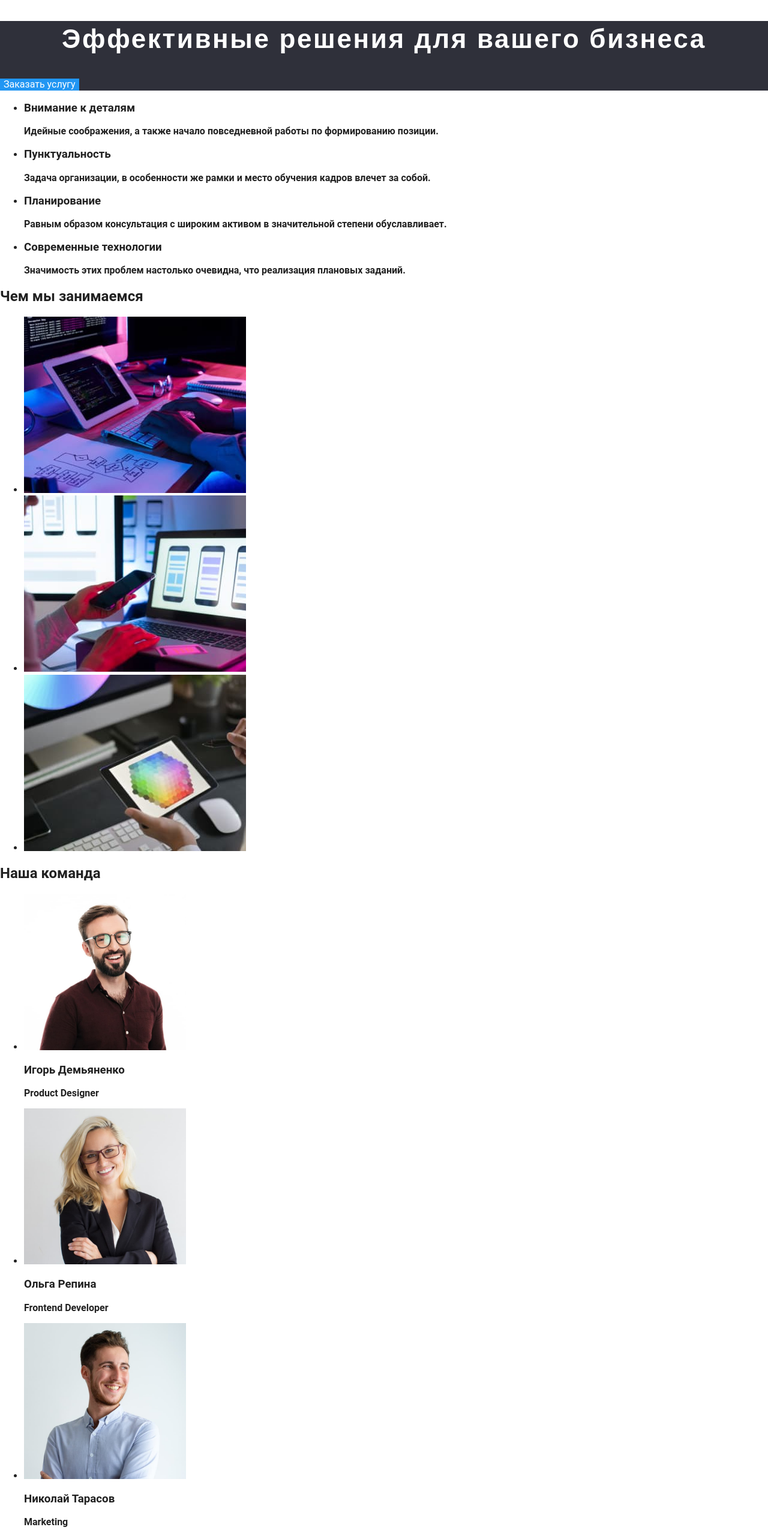
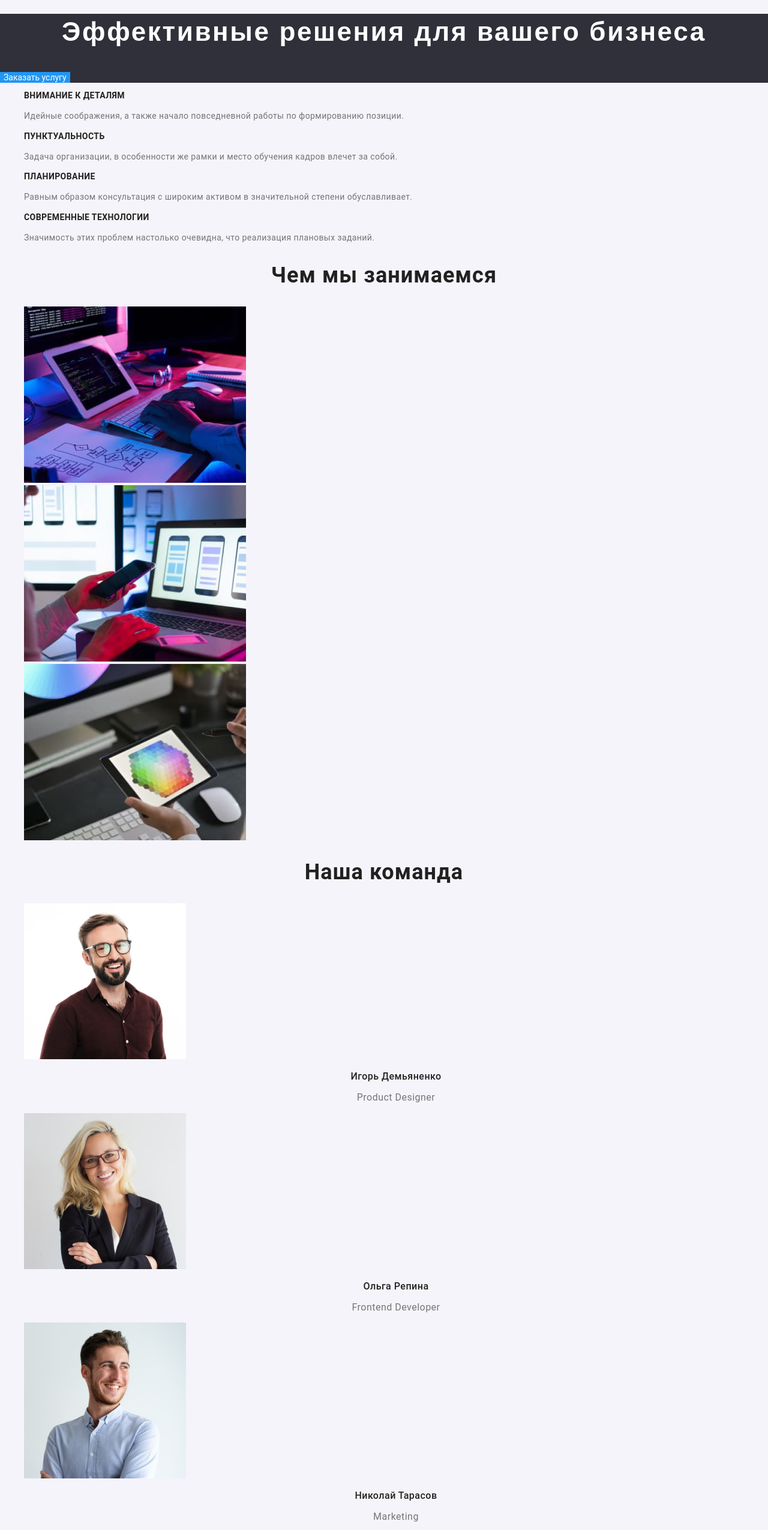
Before and after one commit to bernatskak/goit-markup-hw-02, a plain HTML site: page index.html in a window 1280 px wide. Shown: the part 152-2703 px from the top of the page at 60% size. Drawn offline with nearby package versions, Linux system fonts and the light colour scheme.

Commit message:
add css styles

```diff
--- a/css/styles.css
+++ b/css/styles.css
@@ -14,11 +14,12 @@
 
 body {
   font-family: var(--main-font-family);
+  letter-spacing: 0.03em;
+  font-size: 14px;
+  font-weight: 700;
+  line-height: 1.14;
 
-  font-size: 16px;
-  font-weight: 700;
-  font-style: normal;
-
+  background-color: var(--badge-bg-color);
   color: var(--main-color);
 }
 /* Common Styles */
@@ -47,7 +48,6 @@ body {
 
 .site-logo {
   font-family: 'Raleway';
-  font-style: normal;
   font-weight: 700;
   font-size: 26px;
   line-height: 1.19;
@@ -58,7 +58,6 @@ body {
 
 .nav-link {
   font-family: 'Roboto';
-  font-style: normal;
   font-weight: 500;
   font-size: 14px;
   line-height: 1.14;
@@ -74,7 +73,6 @@ body {
 
 .contact .contact-type {
   font-family: 'Roboto';
-  font-style: normal;
   font-weight: 500;
   font-size: 14px;
   line-height: 1.14;
@@ -83,7 +81,6 @@ body {
 }
 .contact-mail {
   font-family: 'Roboto';
-  font-style: normal;
   font-weight: 500;
   font-size: 14px;
   line-height: 1.14;
@@ -96,7 +93,6 @@ body {
 
 .contact-tel {
   font-family: 'Roboto';
-  font-style: normal;
   font-weight: 500;
   font-size: 14px;
   line-height: 1.14;
@@ -111,7 +107,6 @@ body {
 }
 .section-title {
   font-family: var(--secondary-font-family);
-  font-style: normal;
   font-weight: 900;
   font-size: 44px;
   line-height: 1.36;
@@ -124,13 +119,15 @@ body {
   border: none;
   background-color: #2196f3;
   cursor: pointer;
-  font-family: 'Roboto';
-  font-style: normal;
+  font-family: inherit;
+
   color: var(--main-light-color);
 }
 .button:hover {
   background-color: var(--current-color);
   background-color: #188ce8;
+}
+.section {
 }
 .vissually-hidden {
   position: absolute;
@@ -144,3 +141,102 @@ body {
   clip: rect(0 0 0 0);
   overflow: hidden;
 }
+/*Features*/
+.feature {
+  text-decoration: none;
+}
+.feature .title {
+  font-family: 'Roboto';
+  font-weight: 700;
+  font-size: 14px;
+  line-height: 1.14;
+  letter-spacing: 0.03em;
+  text-transform: uppercase;
+
+  color: #212121;
+}
+
+.feature .text {
+  font-family: 'Roboto';
+  font-weight: 400;
+  font-size: 14px;
+  line-height: 1.71;
+  letter-spacing: 0.03em;
+
+  color: #757575;
+}
+/*Work*/
+.about-work {
+  font-family: 'Roboto';
+  font-style: normal;
+  font-weight: 700;
+  font-size: 36px;
+  line-height: 1.16;
+  text-align: center;
+  letter-spacing: 0.03em;
+
+  color: #212121;
+}
+
+/*Our team*/
+
+.team {
+  font-size: 36px;
+  line-height: 1.16;
+  text-align: center;
+  letter-spacing: 0.03em;
+
+  color: #212121;
+}
+.about-name {
+  font-family: 'Roboto';
+  font-weight: 500;
+  font-size: 16px;
+  line-height: 1.18;
+  text-align: center;
+  letter-spacing: 0.03em;
+
+  color: #212121;
+}
+.position {
+  font-family: 'Roboto';
+  font-weight: 400;
+  font-size: 16px;
+  line-height: 1.18;
+
+  text-align: center;
+  letter-spacing: 0.03em;
+
+  color: #757575;
+}
+/*Contacts*/
+.footer {
+  background-color: var(--border-color);
+}
+.secondary-current {
+  font-family: 'Raleway';
+  font-weight: 700;
+  font-size: 26px;
+  line-height: 1.19;
+  letter-spacing: 0.03em;
+
+  color: #ffffff;
+}
+.street {
+  font-family: 'Roboto';
+  font-weight: 400;
+  font-size: 14px;
+  line-height: 1.71;
+  letter-spacing: 0.03em;
+
+  color: #ffffff;
+}
+.contacts {
+  font-family: 'Roboto';
+  font-weight: 400;
+  font-size: 14px;
+  line-height: 1.71;
+  letter-spacing: 0.03em;
+
+  color: rgba(255, 255, 255, 0.6);
+}
--- a/index.html
+++ b/index.html
@@ -50,34 +50,38 @@
           <button type="button" class="button">Заказать услугу</button>
         </div>
       </section>
-      <section class="features">
+      <section>
         <h2 class="vissually-hidden">Наши Преимущества</h2>
-        <ul>
+        <ul class="feature list">
           <li>
-            <h3>Внимание к деталям</h3>
-            <p>Идейные соображения, а также начало повседневной работы по формированию позиции.</p>
+            <h3 class="title">Внимание к деталям</h3>
+            <p class="text">
+              Идейные соображения, а также начало повседневной работы по формированию позиции.
+            </p>
           </li>
           <li>
-            <h3>Пунктуальность</h3>
-            <p>
+            <h3 class="title">Пунктуальность</h3>
+            <p class="text">
               Задача организации, в особенности же рамки и место обучения кадров влечет за собой.
             </p>
           </li>
           <li>
-            <h3>Планирование</h3>
-            <p>
+            <h3 class="title">Планирование</h3>
+            <p class="text">
               Равным образом консультация с широким активом в значительной степени обуславливает.
             </p>
           </li>
           <li>
-            <h3>Современные технологии</h3>
-            <p>Значимость этих проблем настолько очевидна, что реализация плановых заданий.</p>
+            <h3 class="title">Современные технологии</h3>
+            <p class="text">
+              Значимость этих проблем настолько очевидна, что реализация плановых заданий.
+            </p>
           </li>
         </ul>
       </section>
       <section>
-        <h2>Чем мы занимаемся</h2>
-        <ul>
+        <h2 class="about-work">Чем мы занимаемся</h2>
+        <ul class="list">
           <li>
             <img src="./images/box1.jpg" alt="box1" width="370" />
           </li>
@@ -89,46 +93,51 @@
           </li>
         </ul>
       </section>
+      <!--Our team-->
       <section>
-        <h2>Наша команда</h2>
-        <ul>
+        <h2 class="team">Наша команда</h2>
+        <ul class="list">
           <li>
             <img src="./images/Игорь1.jpg" alt="Игорь Демьяненко Product Designer" width="270" />
-            <h3>Игорь Демьяненко</h3>
-            <p>Product Designer</p>
+            <h3 class="about-name">Игорь Демьяненко</h3>
+            <p class="position">Product Designer</p>
           </li>
           <li>
             <img src="./images/Ольга1.jpg" alt="Ольга Репина Frontend Developer" width="270" />
-            <h3>Ольга Репина</h3>
-            <p>Frontend Developer</p>
+            <h3 class="about-name">Ольга Репина</h3>
+            <p class="position">Frontend Developer</p>
           </li>
           <li>
             <img src="./images/Николай1.jpg" alt="Николай Тарасов Marketing" width="270" />
-            <h3>Николай Тарасов</h3>
-            <p>Marketing</p>
+            <h3 class="about-name">Николай Тарасов</h3>
+            <p class="position">Marketing</p>
           </li>
           <li>
             <img src="./images/Михаил1.jpg" alt="Михаил Ермаков UI Designer" width="270" />
-            <h3>Михаил Ермаков</h3>
-            <p>UI Designer</p>
+            <h3 class="about-name">Михаил Ермаков</h3>
+            <p class="position">UI Designer</p>
           </li>
         </ul>
       </section>
     </main>
-    <footer>
-      <a href="index.html"><span>Web</span><span>Studio</span></a>
-      <address>
-        <ul>
+    <!--Contacts-->
+    <footer class="footer">
+      <a class="site-logo" href="index.html"
+        ><span class="current">Web</span><span class="secondary-current">Studio</span></a
+      >
+      <address class="adress">
+        <ul class="list">
           <li>
             <a
+              class="street"
               href="https://www.google.com/maps/d/embed?mid=10uSM3H-mIU3GznYo2szRIEphczw&hl=en_US&ehbc=2E312F"
               target="_blank"
               rel="noopener noreferrer"
               >"г. Киев, пр-т Леси Украинки, 26</a
             >
           </li>
-          <li><a href="mailto:info@example.com">info@example.com</a></li>
-          <li><a href="tel:+380991111111">+38 099 111 11 11</a></li>
+          <li><a class="contacts" href="mailto:info@example.com">info@example.com</a></li>
+          <li><a class="contacts" href="tel:+380991111111">+38 099 111 11 11</a></li>
         </ul>
       </address>
     </footer>
```
